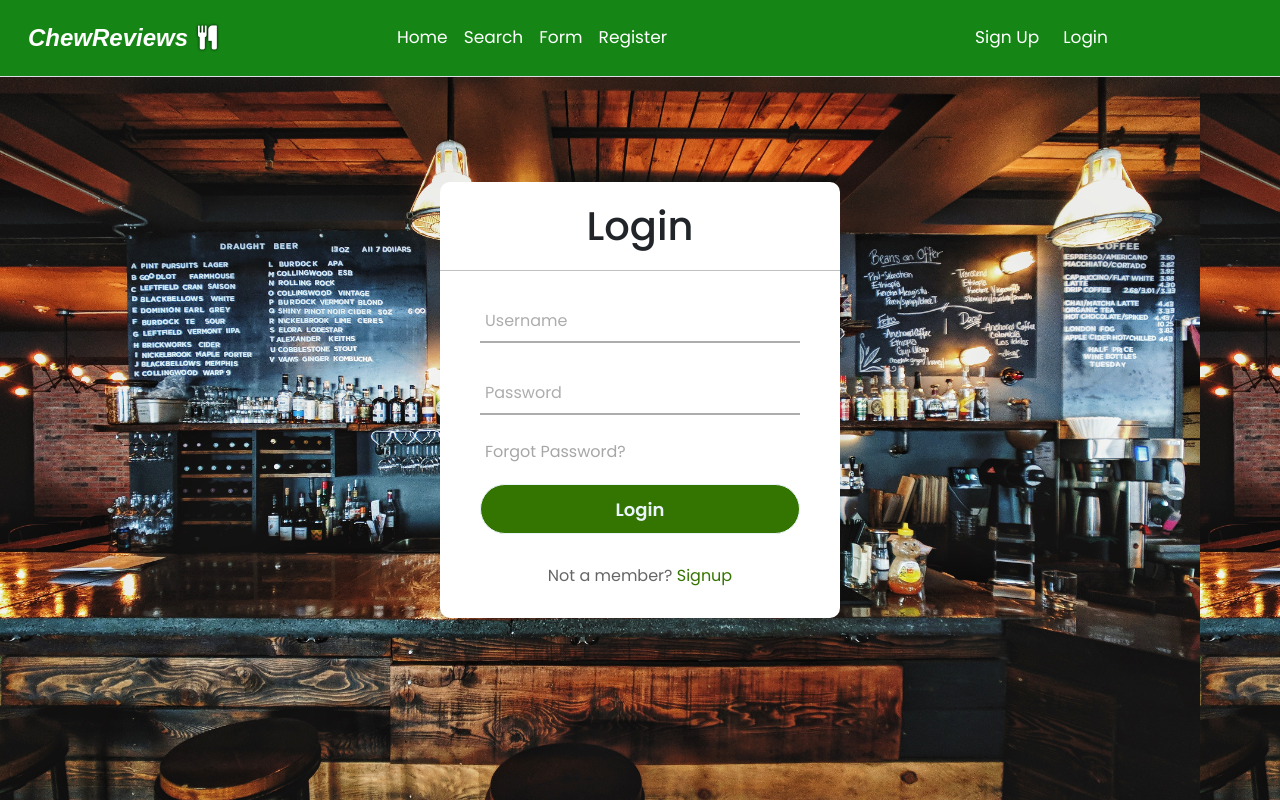
After one commit to MohamedAly8/4WW3, a PHP site: page /login.html in a window 1280 px wide. The commit adds this page. Run offline with PHP 8.4, Linux system fonts and the light colour scheme.

Commit message:
Added login page

```diff
--- /dev/null
+++ b/login.html
@@ -0,0 +1,80 @@
+<!DOCTYPE html>
+<html lang="en">
+<head>
+    <meta charset="UTF-8">
+    <meta http-equiv="X-UA-Compatible" content="IE=edge">
+    <meta name="viewport" content="width=device-width, initial-scale=1.0">
+
+        <!-- Bootstrap CSS -->
+        <link rel="stylesheet" href="https://stackpath.bootstrapcdn.com/bootstrap/4.3.1/css/bootstrap.min.css" integrity="sha384-ggOyR0iXCbMQv3Xipma34MD+dH/1fQ784/j6cY/iJTQUOhcWr7x9JvoRxT2MZw1T" crossorigin="anonymous">
+        <link rel="stylesheet" href="resources/css/login.css">
+        <!-- Load an icon library -->
+        <link rel="stylesheet" href="https://cdnjs.cloudflare.com/ajax/libs/font-awesome/4.7.0/css/font-awesome.min.css">
+
+    <title>Login</title>
+</head>
+<body>
+
+            <!-- Navigation Bar -->
+            <body data-spy="scroll" data-target=".navbar" data-offset="50"></body>
+            <div class="mynav">
+                <nav class="navbar sticky-top navbar-expand-lg navbar-light bg-light border-bottom">
+                    <!-- Name of Website with Logo -->
+                    <a class="navbar-brand" href="index.html">ChewReviews<i style="margin-left: 10px;"class="fa fa-cutlery" aria-hidden="true"></i></a>
+                   <!-- <a class="navbar-left"><img src="resources/icon.png" width="30" height="40"></a>  -->
+                    <!-- <button class="navbar-toggler" type="button" data-toggle="collapse" data-target="#navbarSupportedContent" aria-controls="navbarSupportedContent" aria-expanded="false" aria-label="Toggle navigation">
+                      <span class="navbar-toggler-icon"></span>
+                    </button> -->
+                    <div class="collapse navbar-collapse" id="navbarSupportedContent">
+                      <ul class="navbar-nav mr-auto">
+                          <!-- Active links to the different pages on the website -->
+                        <li class="nav-item active">
+                          <a class="nav-link" href="index.html">Home <span class="sr-only">(current)</span></a>
+                        </li>
+                        <li class="nav-item active">
+                          <a class="nav-link" href="index.html">Search</a>
+                        </li>
+                          <li class="nav-item active">
+                            <a class="nav-link" href="index.html">Form</a>
+                          </li>
+                          <li class="nav-item active">
+                            <a class="nav-link" href="index.html">Register</a>
+                          </li>
+                      </ul>
+                      <!-- Search Form -->
+
+                      <ul class="nav navbar-nav navbar-right">
+                        <li><a href="#"><span class="glyphicon glyphicon-user"></span> Sign Up</a></li>
+                        <li><a href="#"><span class="glyphicon glyphicon-log-in"></span> Login</a></li>
+                    </ul>
+                    </div>
+                  </nav>
+            </div>
+
+
+    <div class="center">
+        <h1>Login</h1>
+        <form method="post">
+          <div class="txt_field">
+            <input type="text" required>
+            <span></span>
+            <label>Username</label>
+          </div>
+          <div class="txt_field">
+            <input type="password" required>
+            <span></span>
+            <label>Password</label>
+          </div>
+          <div class="pass">Forgot Password?</div>
+          <input type="submit" value="Login">
+          <div class="signup_link">
+            Not a member? <a href="#">Signup</a>
+          </div>
+        </form>
+      </div>
+
+
+
+
+</body>
+</html>
--- /dev/null
+++ b/resources/css/login.css
@@ -0,0 +1,201 @@
+@import url('https://fonts.googleapis.com/css2?family=Noto+Sans:wght@700&family=Poppins:wght@400;500;600&display=swap');
+*{
+  margin: 0;
+  padding: 0;
+  box-sizing: border-box;
+  font-family: "Poppins", sans-serif;
+}
+body{
+  margin: 0;
+  padding: 0;
+  background: url("/resources/patrick-tomasso-GXXYkSwndP4-unsplash.jpg");
+  background-size: 1200px;
+  height: 100vh;
+  overflow: hidden;
+}
+.center{
+  position: absolute;
+  top: 50%;
+  left: 50%;
+  transform: translate(-50%, -50%);
+  width: 400px;
+  background: white;
+  border-radius: 10px;
+  box-shadow: 10px 10px 15px rgba(0,0,0,0.05);
+}
+.center h1{
+  text-align: center;
+  padding: 20px 0;
+  border-bottom: 1px solid silver;
+}
+.center form{
+  padding: 0 40px;
+  box-sizing: border-box;
+}
+form .txt_field{
+  position: relative;
+  border-bottom: 2px solid #adadad;
+  margin: 30px 0;
+}
+.txt_field input{
+  width: 100%;
+  padding: 0 5px;
+  height: 40px;
+  font-size: 16px;
+  border: none;
+  background: none;
+  outline: none;
+}
+.txt_field label{
+  position: absolute;
+  top: 50%;
+  left: 5px;
+  color: #adadad;
+  transform: translateY(-50%);
+  font-size: 16px;
+  pointer-events: none;
+  transition: .5s;
+}
+.txt_field span::before{
+  content: '';
+  position: absolute;
+  top: 40px;
+  left: 0;
+  width: 0%;
+  height: 2px;
+  background: #347400;
+  transition: .5s;
+}
+.txt_field input:focus ~ label,
+.txt_field input:valid ~ label{
+  top: -5px;
+  color: #347400;
+}
+.txt_field input:focus ~ span::before,
+.txt_field input:valid ~ span::before{
+  width: 100%;
+}
+.pass{
+  margin: -5px 0 20px 5px;
+  color: #a6a6a6;
+  cursor: pointer;
+}
+.pass:hover{
+  text-decoration: underline;
+}
+input[type="submit"]{
+  width: 100%;
+  height: 50px;
+  border: 1px solid;
+  background: #347400;
+  border-radius: 25px;
+  font-size: 18px;
+  color: #e9f4fb;
+  font-weight: 700;
+  cursor: pointer;
+  outline: none;
+}
+input[type="submit"]:hover{
+  border-color: #347400;
+  transition: .5s;
+}
+.signup_link{
+  margin: 30px 0;
+  text-align: center;
+  font-size: 16px;
+  color: #666666;
+}
+.signup_link a{
+  color: #347400;
+  text-decoration: none;
+}
+.signup_link a:hover{
+  text-decoration: underline;
+}
+
+
+.mynav {
+    background-color: #158615;
+    position: relative;
+    box-sizing: border-box;
+    margin: 0;
+    border: 0;
+}
+
+footer {
+background: #065306;
+
+}
+
+.fa-cutlery {
+color: white;
+text-shadow: 0 0 3px #000;
+}
+
+#icon {
+font-size: 3em;
+}
+
+.fa-cutlery:hover {
+color: green;
+transition-duration: 0.2s;
+}
+
+footer h6{
+color: green;
+}
+
+footer i {
+color: green;
+}
+
+#footer-content {
+color: #1d6d1d;
+background-color: white;
+}
+
+#slogan {
+color: green;
+font-style: italic;
+font-family:serif;
+font-size: 1.5em;
+}
+
+#footer-top {
+color: yellow
+}
+
+.navbar {
+background-color: transparent !important;
+margin-bottom: 0;
+}
+
+.navbar a {
+float: left;
+text-align: center;
+padding: 12px;
+color: white;
+text-decoration: none;
+font-size: 17px;
+}
+
+.navbar .nav-item a:hover {
+font-style: italic;
+font-family: Verdana, Geneva, Tahoma, sans-serif;
+}
+
+.navbar .navbar-brand {
+color: white;
+font-weight: bolder;
+font-size: 1.5em;
+font-style: italic;
+font-family:fantasy;
+}
+
+.navbar .navbar-nav {
+margin: 0 auto;
+}
+
+.navbar .nav-item a{
+color: white !important;
+}
```
Also changed, not shown: index.html (+78 -0 lines), resources/css/index.css (+6 -3 lines), 1 other file.
